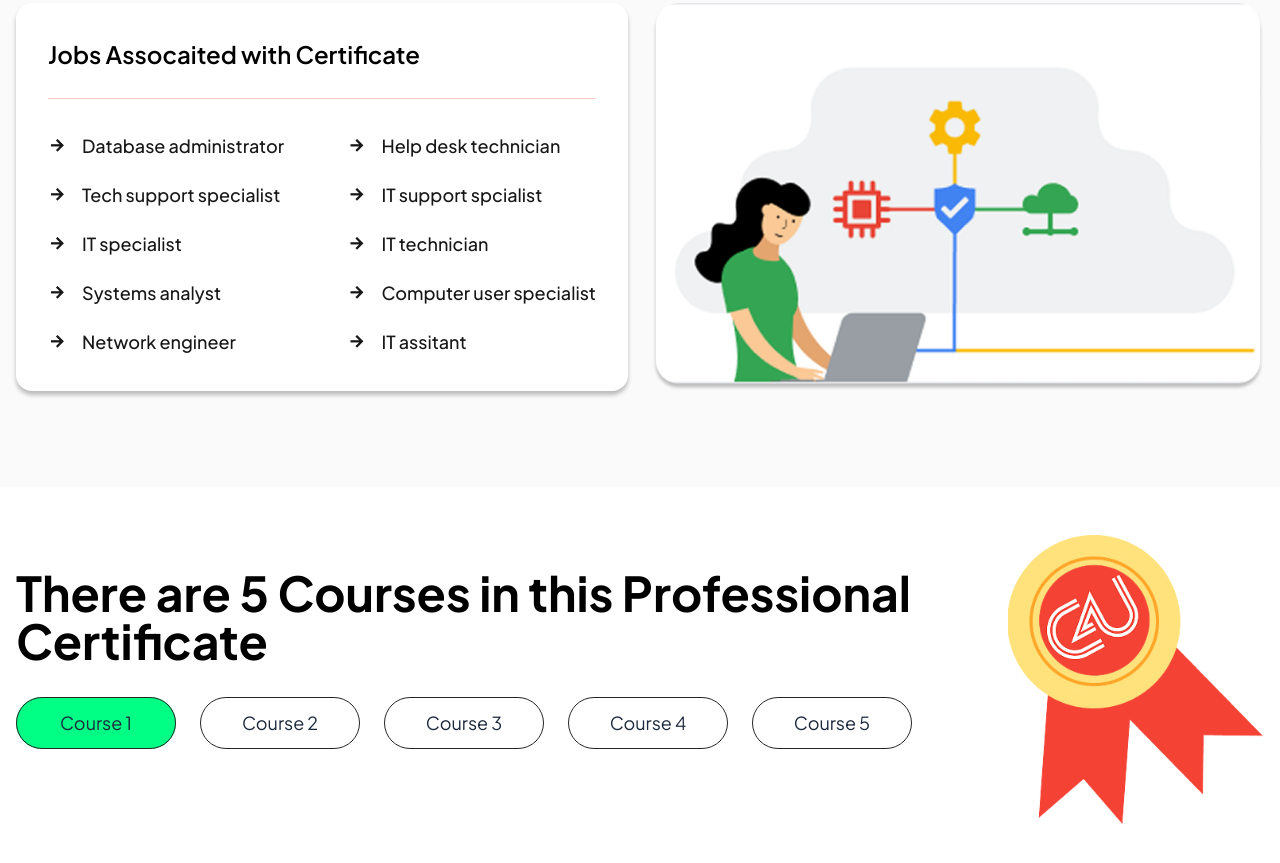
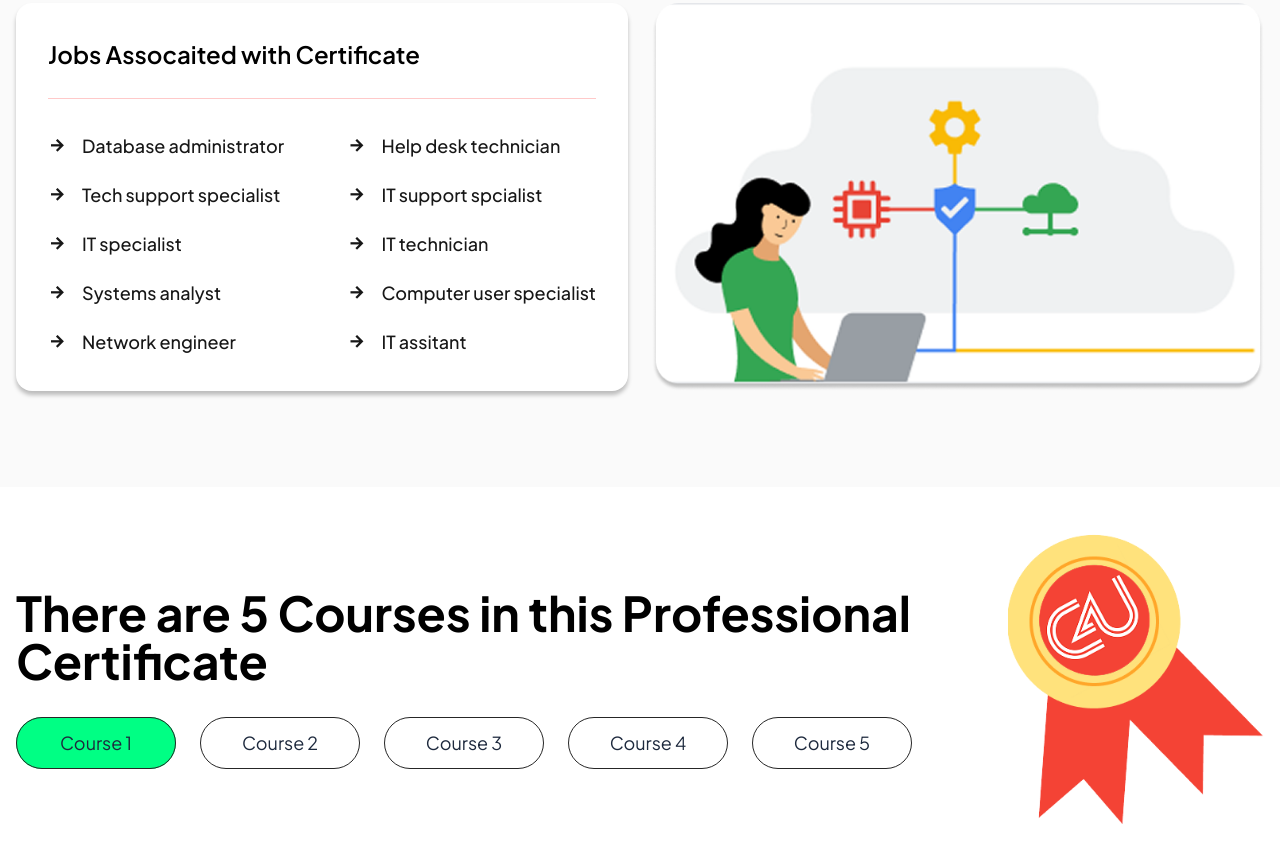
Before and after one commit to iamalshahed/hp-tailwind-assignment-01-shahed, a website built with Vite: page index.html in a window 1280 px wide. Shown: the part 1816-2679 px from the top of the page. Built offline with nearby package versions, Linux system fonts and the light colour scheme; files whose address does not match are found by name.

Commit message:
5 courses section completly responsive

```diff
--- a/index.html
+++ b/index.html
@@ -341,7 +341,7 @@
         <section class="w-full bg-white dark:bg-[#111]">
             <div class="container max-w-[1350px] mx-auto px-4 py-11 lg:flex items-center justify-start">
                 <!-- content -->
-                <div class="w-full mb-10">
+                <div class="w-full mb-10 lg:mb-0">
                     <h1 class=" to-slate-800 text-2xl md:text-5xl font-bold text-center md:text-start mb-8">There are 5 Courses in this Professional Certificate</h1>
 
                     <div class="flex items-center md:items-start flex-wrap justify-center md:justify-start gap-6">
```
